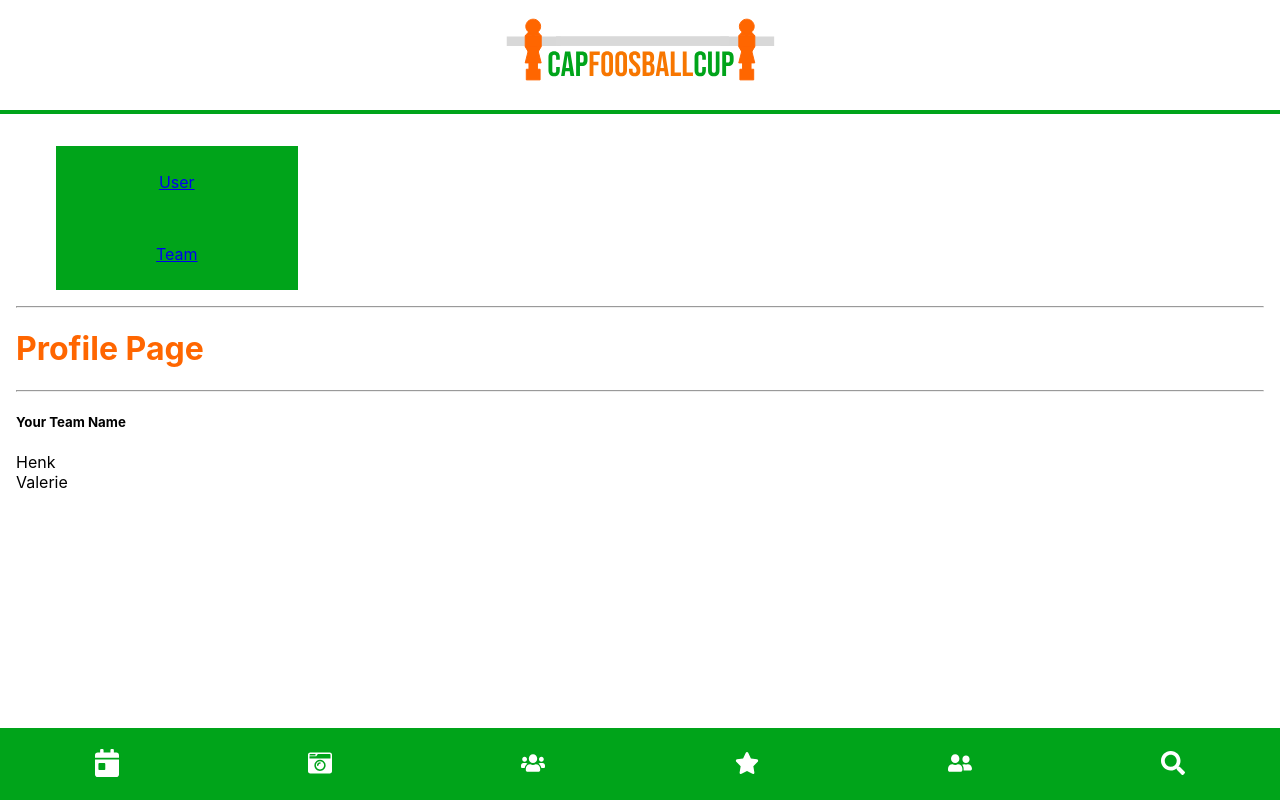
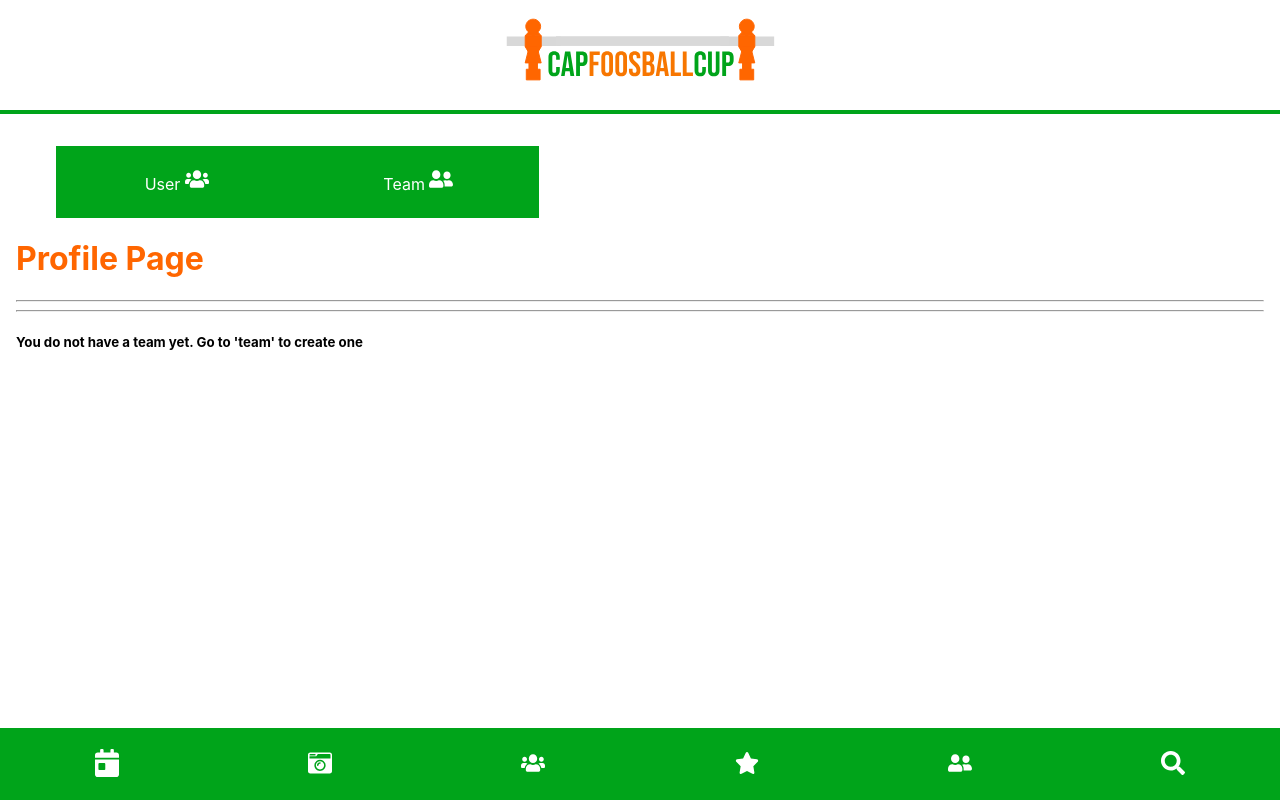
Before and after one commit to harald1992/Foosball_Labday, a React (Create React App) app: page /profile in a window 1280 px wide. Built offline with nearby package versions, Linux system fonts and the light colour scheme.

Commit message:
styling tabs

```diff
--- a/src/pages/avatar/AvatarPage.jsx
+++ b/src/pages/avatar/AvatarPage.jsx
@@ -6,7 +6,7 @@ export const AvatarPage = () => {
     return (
         <div className={styles.avatarpage}>
             <Avatar className={styles.avatar} />
-            <Byline
+            Name:     <Byline
                 className={styles.byline}
                 storeName="byline"
                 bylineText="Your Name"
--- a/src/pages/profile/ProfilePage.jsx
+++ b/src/pages/profile/ProfilePage.jsx
@@ -1,10 +1,12 @@
 import styles from "./ProfilePage.module.css";
 import { Link } from 'react-router-dom';
+import faUsers from "../../assets/users.svg";
+import faUserFriends from "../../assets/user-friends.svg";
 
 export const ProfilePage = () => {
     const teams = [];
     const team1 = {
-        name: 'Your Team Name', members: [{ name: 'Henk' }, { name: 'Valerie' }]
+        name: `You do not have a team yet. Go to 'team' to create one`, members: []
     };
 
 
@@ -15,13 +17,20 @@ export const ProfilePage = () => {
 
     return (
         <div className={styles.userpage}>
+
             <ul className={styles["profile-nav"]} >
-                <li><Link to="/user">User</Link></li>
-                <li><Link to="/team">Team</Link></li>
+                <li>
+                    <Link to="/user">User <img className="menu-icon-width" src={faUsers} /></Link>
+                </li>
+                <li>
+                    <Link to="/team">Team <img className="menu-icon-width" src={faUserFriends} />
+                    </Link></li>
 
             </ul>
+
+            <h1>{title}</h1>
+
             <hr />
-            <h1>{title}</h1>
             <hr />
             <div>
 
--- a/src/pages/profile/ProfilePage.module.css
+++ b/src/pages/profile/ProfilePage.module.css
@@ -3,4 +3,12 @@
     flex-direction: row;
 }
 
-.profile-nav {}
+.profile-nav {
+    display: flex;
+    flex-direction: row;
+}
+
+.profile-nav>li>a {
+    color: white;
+    text-decoration: none;
+}
--- a/src/pages/profile/user/UserPage.jsx
+++ b/src/pages/profile/user/UserPage.jsx
@@ -9,11 +9,7 @@ export const UserPage = () => {
 
     return (
         <div>
-            <ul className={styles["profile-nav"]}>
-                <li>
-                    <Link to="/profile">Back to Profile</Link>
-                </li>
-            </ul>
+
             <h1>{title}</h1>
             <br />
 
```
